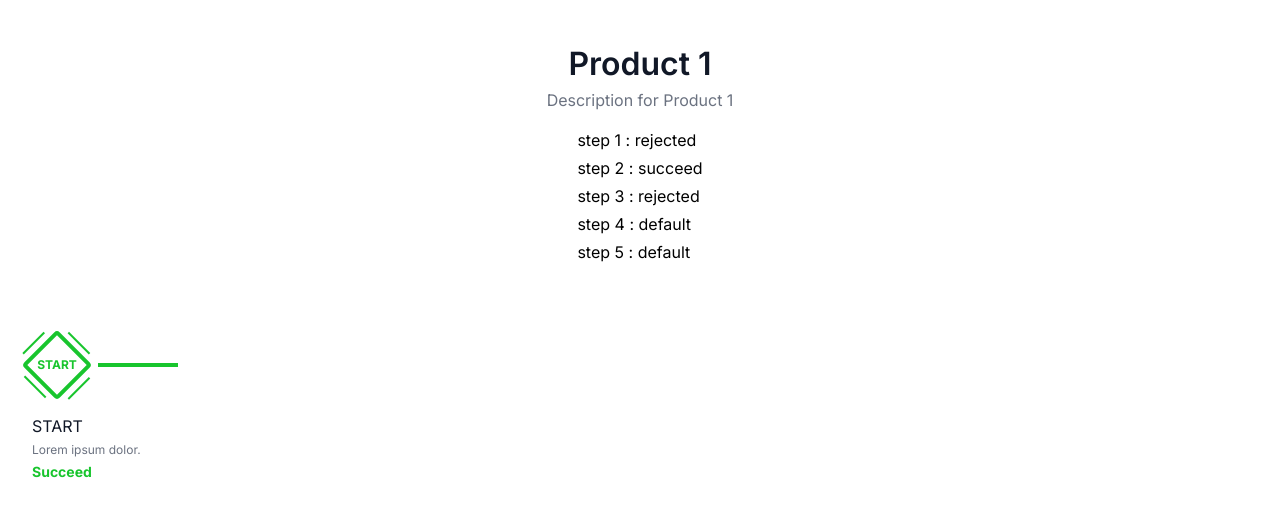
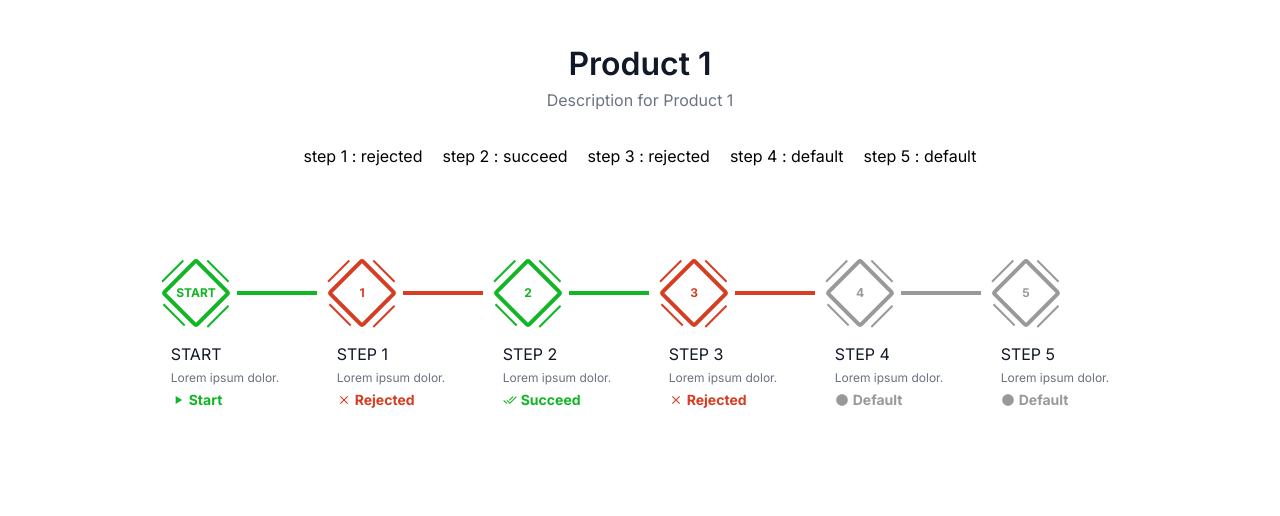
Before and after one commit to ART1377/Workflow-step-by-step, a Next.js app: page /products/1 in a window 1280 px wide. Shown: the top 516 px of the page. Built offline with nearby package versions, Linux system fonts and the light colour scheme.

Commit message:
reactIcons package installed , some styled added to workflowCss file and conditional rendering style added to workflow file

```diff
--- a/src/app/components/Workflow/Workflow.module.css
+++ b/src/app/components/Workflow/Workflow.module.css
@@ -26,20 +26,6 @@
   -o-transform: translate(-50%, -50%) rotate(-45deg);
 }
 
-.succeedItem .dimond {
-  border-color: var(--success);
-}
-.succeedItem {
-  color: var(--success);
-}
-
-.succeedItem .topRight,
-.succeedItem .topLeft,
-.succeedItem .bottomRight,
-.succeedItem .bottomLeft,
-.succeedItem .line {
-  background-color: var(--success);
-}
 .topRight,
 .topLeft,
 .bottomRight,
@@ -76,6 +62,66 @@
   right: -12px;
 }
 
+.succeedItem .dimond {
+  border-color: var(--success);
+}
+.succeedItem {
+  color: var(--success);
+}
+
+.succeedItem .topRight,
+.succeedItem .topLeft,
+.succeedItem .bottomRight,
+.succeedItem .bottomLeft,
+.succeedItem .line {
+  background-color: var(--success);
+}
+
+.rejectedItem .dimond {
+  border-color: var(--reject);
+}
+.rejectedItem {
+  color: var(--reject);
+}
+
+.rejectedItem .topRight,
+.rejectedItem .topLeft,
+.rejectedItem .bottomRight,
+.rejectedItem .bottomLeft,
+.rejectedItem .line {
+  background-color: var(--reject);
+}
+
+.upladedItem .dimond {
+  border-color: var(--upload);
+}
+.upladedItem {
+  color: var(--upload);
+}
+
+.upladedItem .topRight,
+.upladedItem .topLeft,
+.upladedItem .bottomRight,
+.upladedItem .bottomLeft,
+.upladedItem .line {
+  background-color: var(--upload);
+}
+
+.defaultItem .dimond {
+  border-color: var(--main-gray);
+}
+.defaultItem {
+  color: var(--main-gray);
+}
+
+.defaultItem .topRight,
+.defaultItem .topLeft,
+.defaultItem .bottomRight,
+.defaultItem .bottomLeft,
+.defaultItem .line {
+  background-color: var(--main-gray);
+}
+
 .input input {
   display: none;
 }
--- a/src/app/components/Workflow/Workflow.tsx
+++ b/src/app/components/Workflow/Workflow.tsx
@@ -2,6 +2,13 @@
 import React, { useState } from "react";
 import { Step } from "../../../../next-type-d";
 import style from "./Workflow.module.css";
+import {
+  MdDoneAll,
+  MdClose,
+  MdCircle,
+  MdCheck,
+  MdPlayArrow,
+} from "react-icons/md";
 
 type Props = {
   steps: Step[];
@@ -16,25 +23,91 @@ const Workflow = ({ steps }: Props) => {
 
   return (
     <>
-      <div className="p-8">
-        <div className={`flex gap-6 justify-center md:flex-col ${style.succeedItem}`}>
-          <div className="flex flex-col items-center gap-4 md:flex-row">
+      <div className="p-8 flex flex-col lg:!flex-row lg:justify-center lg:gap-5">
+        {/* Start Step ********* */}
+
+        <div
+          id="step"
+          className={`flex mt-6 gap-6 justify-center lg:flex-col ${style.succeedItem}`}
+        >
+          <div className="flex flex-col items-center gap-4 lg:flex-row">
             <div className={`${style.dimond}`}>
               <span className="uppercase text-xs font-bold">start</span>
               <div className={style.topLeft}></div>
               <div className={style.topRight}></div>
               <div className={style.bottomLeft}></div>
               <div className={style.bottomRight}></div>
-
             </div>
-            <div className={`w-1 h-20 bg-black md:w-20 md:h-1 ${style.line}`}></div>
+            <div
+              className={`w-1 h-20 bg-black lg:w-20 lg:h-1 ${style.line}`}
+            ></div>
           </div>
           <div className="content">
             <p className="text-gray-900 uppercase">start</p>
             <p className="text-gray-500 text-xs my-1">Lorem ipsum dolor.</p>
-            <span className={`capitalize block text-sm mt-1 font-bold ${style.status}`}>succeed</span>
+            <span
+              className={`capitalize text-sm mt-1 font-bold flex items-center gap-1 ${style.status}`}
+            >
+              <MdPlayArrow />
+              start
+            </span>
           </div>
         </div>
+
+        {/* All Steps Except Start Step ********* */}
+
+        {steps.map((step: Step) => {
+          return (
+            <div
+              key={step.step}
+              id="step"
+              className={`flex mt-6 gap-6 justify-center lg:flex-col ${
+                step.state == "succeed"
+                  ? style.succeedItem
+                  : step.state == "rejected"
+                  ? style.rejectedItem
+                  : step.state == "uploaded"
+                  ? style.uploadedItem
+                  : style.defaultItem
+              }`}
+            >
+              <div className="flex flex-col items-center gap-4 lg:flex-row">
+                <div className={`${style.dimond}`}>
+                  <span className="uppercase text-xs font-bold">
+                    {step.step}
+                  </span>
+                  <div className={style.topLeft}></div>
+                  <div className={style.topRight}></div>
+                  <div className={style.bottomLeft}></div>
+                  <div className={style.bottomRight}></div>
+                </div>
+                {step.step != 5 && (
+                  <div
+                    className={`w-1 h-20 bg-black lg:w-20 lg:h-1 ${style.line}`}
+                  ></div>
+                )}
+              </div>
+              <div className="content">
+                <p className="text-gray-900 uppercase">step {step.step}</p>
+                <p className="text-gray-500 text-xs my-1">Lorem ipsum dolor.</p>
+                <span
+                  className={`capitalize text-sm mt-1 font-bold flex items-center gap-1 ${style.status}`}
+                >
+                  {step.state == "succeed" ? (
+                    <MdDoneAll />
+                  ) : step.state == "rejected" ? (
+                    <MdClose />
+                  ) : step.state == "uploaded" ? (
+                    <MdCheck />
+                  ) : (
+                    <MdCircle />
+                  )}
+                  {step.state}
+                </span>
+              </div>
+            </div>
+          );
+        })}
       </div>
     </>
   );
--- a/src/app/globals.css
+++ b/src/app/globals.css
@@ -31,8 +31,8 @@
 :root {
   /* color */
   --reject: #d63d22;
-  --success: #18c52d;
-  --upload: #74f583;
+  --success: #10b624;
+  --upload: #abfcb4;
   --main-gray: #999999;
 
   /* transition */
--- a/src/app/products/[productId]/page.tsx
+++ b/src/app/products/[productId]/page.tsx
@@ -37,7 +37,7 @@ const productDetailPage = ({ params: { productId } }: Props) => {
         <section className="flex flex-col justify-center text-center mt-10">
           <h3 className="text-gray-900">{productData?.productName}</h3>
           <p className="text-gray-500">{productData?.productDescription}</p>
-          <ul className="mt-4 text-left mx-auto">
+          <ul className="mt-4 text-left mx-auto lg:flex lg:gap-5 lg:mt-8">
             {productData?.steps.map((item) => {
               return (
                 <li key={item.step} className="mb-1">
```
Also changed, not shown: package.json (+5 -4 lines), 1 other file (tests, documents, lock files or other folders).
